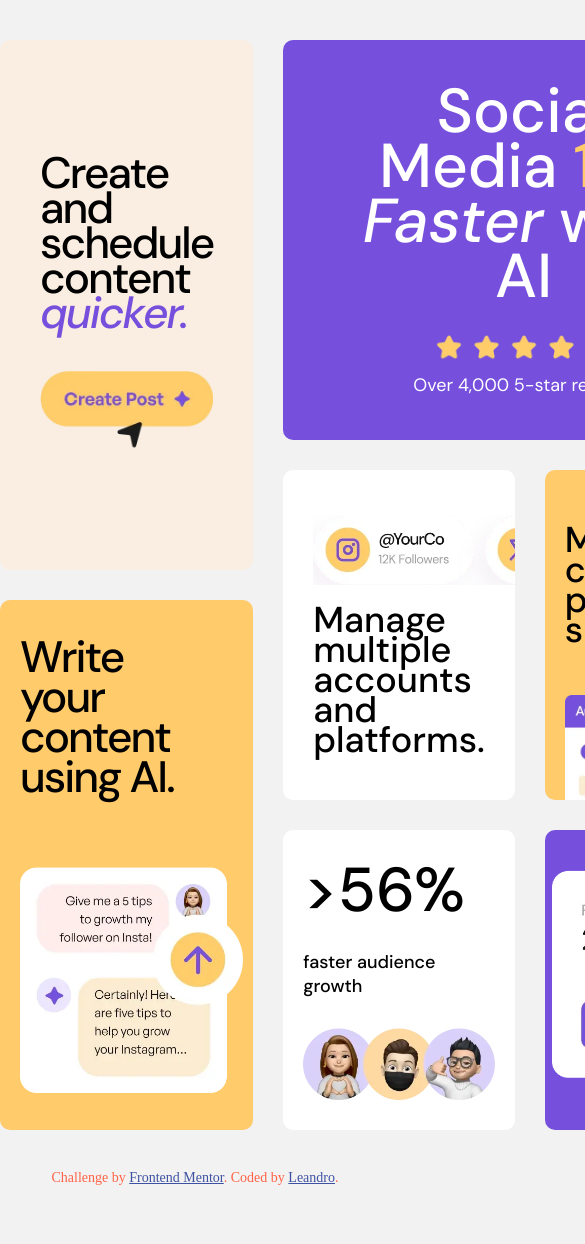
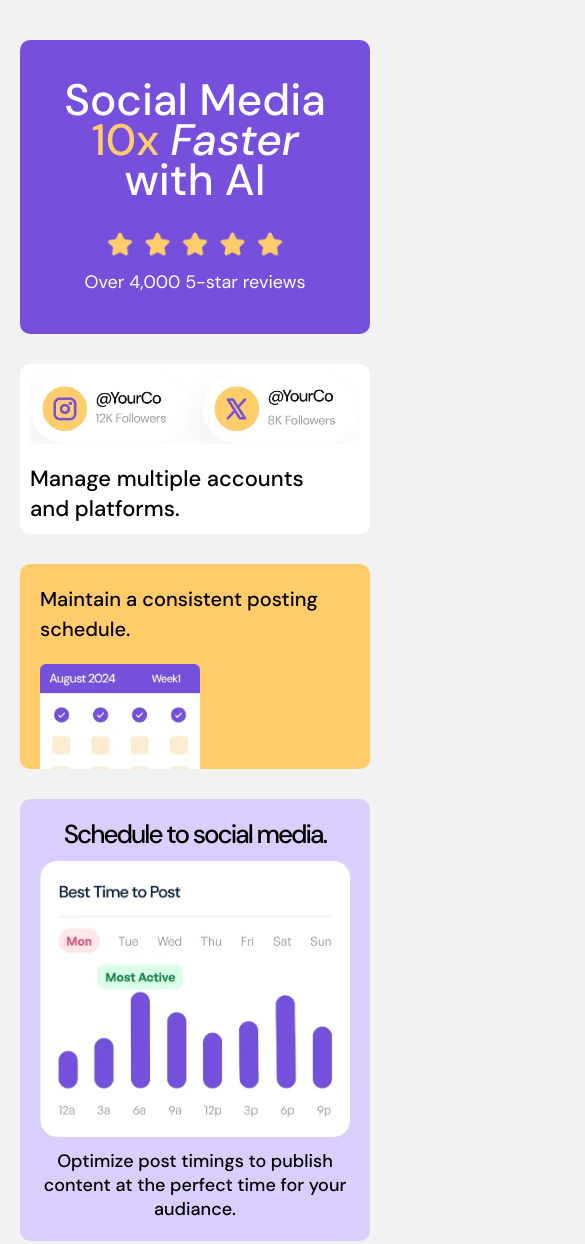
Before and after one commit to leandrobvs/frontendmentor.io, a plain HTML site: page bento-grid-solution/index.html in a window 390 px wide. Shown: the top 1244 px of the page, 585 px wide, since content can reach past the window. Before the commit the page ends 1206 px from the top, so only its background shows below. Drawn offline with Linux system fonts and the light colour scheme.

Commit message:
final commit

```diff
--- a/bento-grid-solution/styles.css
+++ b/bento-grid-solution/styles.css
@@ -43,7 +43,7 @@ img {
   grid-template-rows: 400px 100px 200px 300px;
   row-gap: 30px;
   column-gap: 30px;
-  padding: 40px 0;
+  padding: 40px 20px;
 }
 
 .board-1 {
@@ -204,3 +204,208 @@ img {
   color: var(--color-white);
   line-height: 35px;
 }
+
+/* MEDIA QUERY */
+
+@media (max-width: 940px) {
+  .container {
+    max-width: 700px;
+    margin: 0 auto;
+    display: grid;
+    grid-template-columns: 1fr 1fr;
+    grid-template-rows: auto;
+    row-gap: 30px;
+    column-gap: 30px;
+    padding: 40px 40px;
+  }
+
+  .board-1 {
+    grid-column: 1 / 2;
+    grid-row: 5 / 6;
+    padding: 40px 20px;
+  }
+
+  .board-2 {
+    grid-column: 1 / -1;
+    grid-row: 1 / 2;
+    padding: 40px 40px;
+  }
+
+  .board-3 {
+    grid-column: 1 / -1;
+    grid-row: 3 / 4;
+    padding: 40px 60px;
+  }
+
+  .board-3 img {
+    border-radius: 10px;
+
+    object-fit: scale-down;
+    object-position: 0;
+  }
+
+  .board-3 p:last-child {
+    font-size: 2.4rem;
+    text-align: center;
+  }
+
+  .board-4 {
+    grid-column: 1 / -1;
+    grid-row: 6 / 7;
+    padding: 40px 20px;
+  }
+
+  .board-5 {
+    grid-column: 1 / 2;
+    grid-row: 2 / 3;
+  }
+
+  .board-6 {
+    grid-column: 2 / 3;
+    grid-row: 2 / 3;
+  }
+
+  .board-7 {
+    grid-column: 2 / 3;
+    grid-row: 5 / 6;
+  }
+
+  .board-8 {
+    grid-column: 1 / -1;
+    grid-row: 4 / 5;
+    height: 300px;
+  }
+}
+
+@media (max-width: 500px) {
+  .container {
+    max-width: 400px;
+    margin: 0 auto;
+    display: grid;
+    grid-template-columns: 1fr;
+    grid-template-rows: auto;
+    row-gap: 30px;
+    column-gap: 30px;
+    padding: 40px 20px;
+  }
+
+  .board-1 {
+    grid-column: 1 / -1;
+    grid-row: 7 / 8;
+    padding: 20px 20px;
+    gap: 20px;
+  }
+
+  .board-1 p {
+    font-size: 3rem;
+  }
+
+  .board-1 img {
+    max-width: 160px;
+  }
+
+  .board-2 {
+    grid-column: 1 / -1;
+    grid-row: 1 / 2;
+    padding: 40px 40px;
+    text-align: center;
+  }
+
+  .board-2 p:first-child {
+    font-size: 4.4rem;
+    line-height: 40px;
+  }
+
+  .board-3 {
+    grid-column: 1 / -1;
+    grid-row: 4 / 5;
+    padding: 20px 20px;
+    gap: 0;
+  }
+
+  .board-3 p:first-child {
+    font-size: 2.6rem;
+    text-align: center;
+  }
+
+  .board-3 p:last-child {
+    font-size: 1.8rem;
+    text-align: center;
+  }
+
+  .board-3 img {
+    border-radius: 10px;
+    max-height: 300px;
+    /* object-fit: scale-down; */
+  }
+
+  .board-4 {
+    grid-column: 1 / -1;
+    grid-row: 8 / 9;
+    padding: 20px 20px;
+    gap: 10px;
+    align-items: start;
+  }
+
+  .board-4 p {
+    font-size: 3.2rem;
+    line-height: 30px;
+  }
+
+  .board-4 img {
+    max-width: 200px;
+  }
+
+  .board-5 {
+    grid-column: 1 / -1;
+    grid-row: 2 / 3;
+    padding: 10px 10px;
+  }
+
+  .board-5 p {
+    font-size: 2.2rem;
+  }
+
+  .board-6 {
+    grid-column: 1 / -1;
+    grid-row: 3 / 4;
+    padding: 20px 40px 0 20px;
+    gap: 20px;
+  }
+
+  .board-6 p {
+    font-size: 2rem;
+  }
+
+  .board-6 img {
+    /* height: 120px !important; */
+    width: 160px;
+    object-fit: cover;
+    /* object-position: 0 0; */
+  }
+
+  .board-7 {
+    grid-column: 1 / -1;
+    grid-row: 6 / 7;
+    padding: 20px 0 20px 20px;
+    gap: 20px;
+  }
+
+  .board-7 img {
+    max-width: 180px;
+  }
+
+  .board-8 {
+    grid-column: 1 / -1;
+    grid-row: 5/ 6;
+    height: auto;
+    display: flex;
+    flex-direction: column;
+    padding: 20px 40px;
+  }
+
+  .board-8 p {
+    font-size: 3.4rem;
+    text-align: center;
+  }
+}
```
